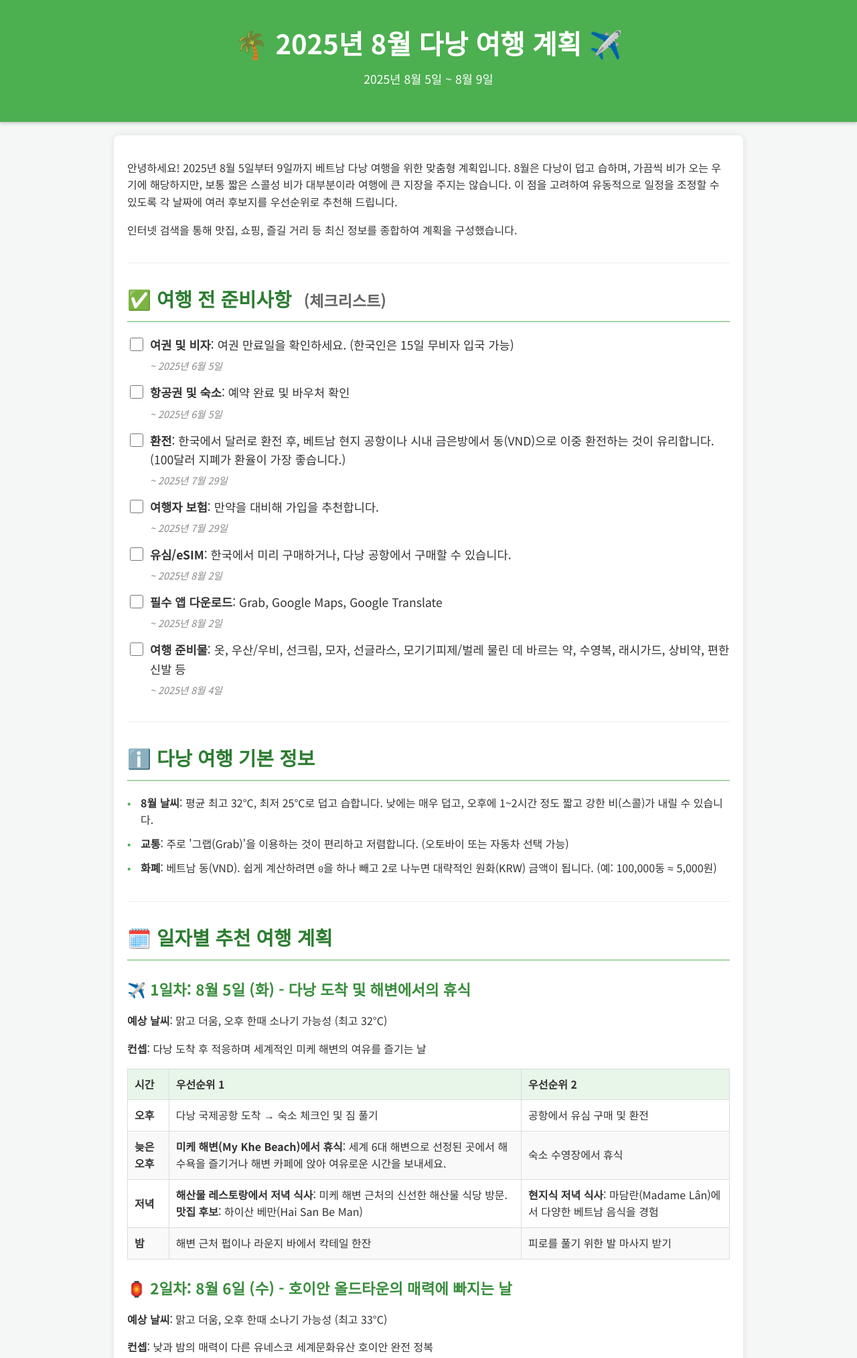
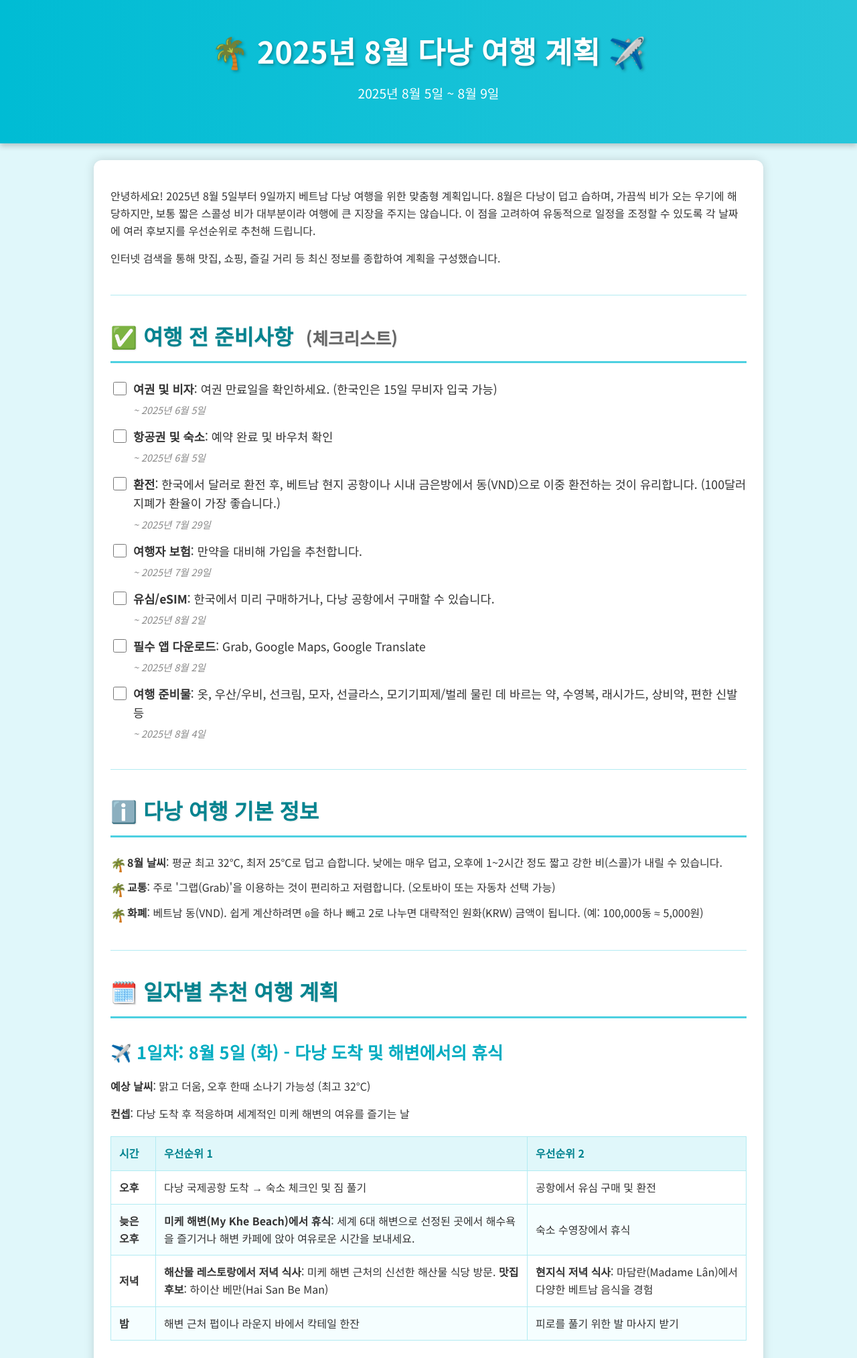
Before and after one commit to taehyeon0814/danang-trip-plan, a plain HTML site: page index.html in a window 1280 px wide. Shown: the top 2027 px of the page at 67% size. Drawn offline with Linux system fonts and the light colour scheme.

Commit message:
Update style.css for a summer vacation theme

```diff
--- a/style.css
+++ b/style.css
@@ -3,41 +3,43 @@ body {
     line-height: 1.6;
     margin: 0;
     padding: 0;
-    background-color: #f4f7f6;
+    background-color: #e0f7fa; /* 연한 하늘색 배경 */
     color: #333;
 }
 
 header {
-    background-color: #4CAF50;
+    background-color: #00bcd4; /* 터키색 헤더 */
     color: white;
-    padding: 2rem 0;
+    padding: 2.5rem 0; /* 패딩 증가 */
     text-align: center;
-    box-shadow: 0 2px 5px rgba(0,0,0,0.2);
+    box-shadow: 0 4px 8px rgba(0,0,0,0.2); /* 그림자 강화 */
+    background-image: linear-gradient(to right, #00bcd4, #26c6da); /* 그라데이션 */
 }
 
 header h1 {
     margin: 0;
-    font-size: 2.5rem;
+    font-size: 2.8rem; /* 폰트 크기 증가 */
+    text-shadow: 2px 2px 4px rgba(0,0,0,0.3); /* 텍스트 그림자 */
 }
 
 header p {
-    font-size: 1.1rem;
-    margin-top: 0.5rem;
+    font-size: 1.2rem; /* 폰트 크기 증가 */
+    margin-top: 0.8rem;
 }
 
 main {
-    padding: 20px;
-    max-width: 900px;
-    margin: 20px auto;
-    background-color: #fff;
-    border-radius: 8px;
-    box-shadow: 0 0 10px rgba(0,0,0,0.1);
+    padding: 25px; /* 패딩 증가 */
+    max-width: 950px; /* 최대 너비 증가 */
+    margin: 25px auto; /* 마진 증가 */
+    background-color: #ffffff;
+    border-radius: 12px; /* 모서리 둥글게 */
+    box-shadow: 0 0 15px rgba(0,0,0,0.15); /* 그림자 강화 */
 }
 
 section {
-    margin-bottom: 30px;
-    padding-bottom: 20px;
-    border-bottom: 1px solid #eee;
+    margin-bottom: 35px; /* 마진 증가 */
+    padding-bottom: 25px; /* 패딩 증가 */
+    border-bottom: 1px solid #b2ebf2; /* 연한 파랑색 구분선 */
 }
 
 section:last-child {
@@ -45,18 +47,19 @@ section:last-child {
 }
 
 h2 {
-    color: #2e7d32;
-    font-size: 1.8rem;
-    border-bottom: 2px solid #a5d6a7;
-    padding-bottom: 10px;
-    margin-bottom: 20px;
+    color: #00838f; /* 진한 터키색 */
+    font-size: 2rem; /* 폰트 크기 증가 */
+    border-bottom: 3px solid #4dd0e1; /* 진한 파랑색 구분선 */
+    padding-bottom: 12px;
+    margin-bottom: 25px;
+    text-shadow: 1px 1px 2px rgba(0,0,0,0.1);
 }
 
 h3 {
-    color: #388e3c;
-    font-size: 1.4rem;
-    margin-top: 25px;
-    margin-bottom: 15px;
+    color: #00acc1; /* 중간 터키색 */
+    font-size: 1.6rem; /* 폰트 크기 증가 */
+    margin-top: 30px;
+    margin-bottom: 18px;
 }
 
 ul {
@@ -65,73 +68,76 @@ ul {
 }
 
 ul li {
-    margin-bottom: 10px;
-    padding-left: 20px;
+    margin-bottom: 12px;
+    padding-left: 25px;
     position: relative;
 }
 
 ul li::before {
-    content: '•';
-    color: #4CAF50;
+    content: '🌴'; /* 야자수 이모지 */
+    color: #00bcd4; /* 터키색 */
     position: absolute;
     left: 0;
+    font-size: 1.2em;
 }
 
 table {
     width: 100%;
     border-collapse: collapse;
-    margin-top: 15px;
+    margin-top: 20px;
 }
 
 table th, table td {
-    border: 1px solid #ddd;
-    padding: 10px;
+    border: 1px solid #b2ebf2; /* 연한 파랑색 테두리 */
+    padding: 12px;
     text-align: left;
 }
 
 table th {
-    background-color: #e8f5e9;
-    color: #333;
+    background-color: #e0f7fa; /* 연한 하늘색 배경 */
+    color: #00838f; /* 진한 터키색 */
     font-weight: bold;
 }
 
 table tr:nth-child(even) {
-    background-color: #f9f9f9;
+    background-color: #f5feff; /* 아주 연한 하늘색 */
 }
 
 .category {
-    background-color: #e8f5e9;
-    padding: 15px;
-    border-radius: 5px;
-    margin-bottom: 15px;
+    background-color: #e0f7fa; /* 연한 하늘색 배경 */
+    padding: 20px;
+    border-radius: 10px; /* 모서리 둥글게 */
+    margin-bottom: 20px;
+    box-shadow: 0 2px 5px rgba(0,0,0,0.1); /* 그림자 추가 */
 }
 
 .category h3 {
-    color: #1b5e20;
+    color: #00838f; /* 진한 터키색 */
     margin-top: 0;
-    margin-bottom: 10px;
-    font-size: 1.2rem;
+    margin-bottom: 12px;
+    font-size: 1.3rem;
 }
 
 footer {
     text-align: center;
-    padding: 20px;
-    margin-top: 30px;
-    background-color: #4CAF50;
+    padding: 25px;
+    margin-top: 35px;
+    background-color: #00bcd4; /* 터키색 푸터 */
     color: white;
-    font-size: 0.9rem;
+    font-size: 1rem;
+    box-shadow: 0 -2px 5px rgba(0,0,0,0.2);
 }
 
 /* Responsive Design */
 @media (max-width: 768px) {
     header h1 {
-        font-size: 2rem;
+        font-size: 2.2rem;
     }
     h2 {
-        font-size: 1.5rem;
+        font-size: 1.8rem;
     }
     h3 {
-        font-size: 1.2rem;
+        font-size: 1.4rem;
     }
     table, thead, tbody, th, td, tr {
         display: block;
@@ -161,8 +167,7 @@ footer {
     }
 }
 
-/* Add to style.css */
-
+/* Checklist specific styles */
 .preparation h2 small {
     font-size: 0.8em;
     color: #666;
@@ -178,19 +183,20 @@ footer {
     display: flex;
     align-items: flex-start;
     margin-bottom: 15px;
-    padding-left: 0; /* Remove default padding */
+    padding-left: 0;
 }
 
 .checklist li::before {
-    content: none; /* Remove default bullet */
+    content: none;
 }
 
 .checklist input[type="checkbox"] {
     margin-right: 10px;
-    flex-shrink: 0; /* Prevent checkbox from shrinking */
+    flex-shrink: 0;
     width: 20px;
     height: 20px;
     cursor: pointer;
+    accent-color: #00bcd4; /* 체크박스 색상 변경 */
 }
 
 .checklist label {
```
